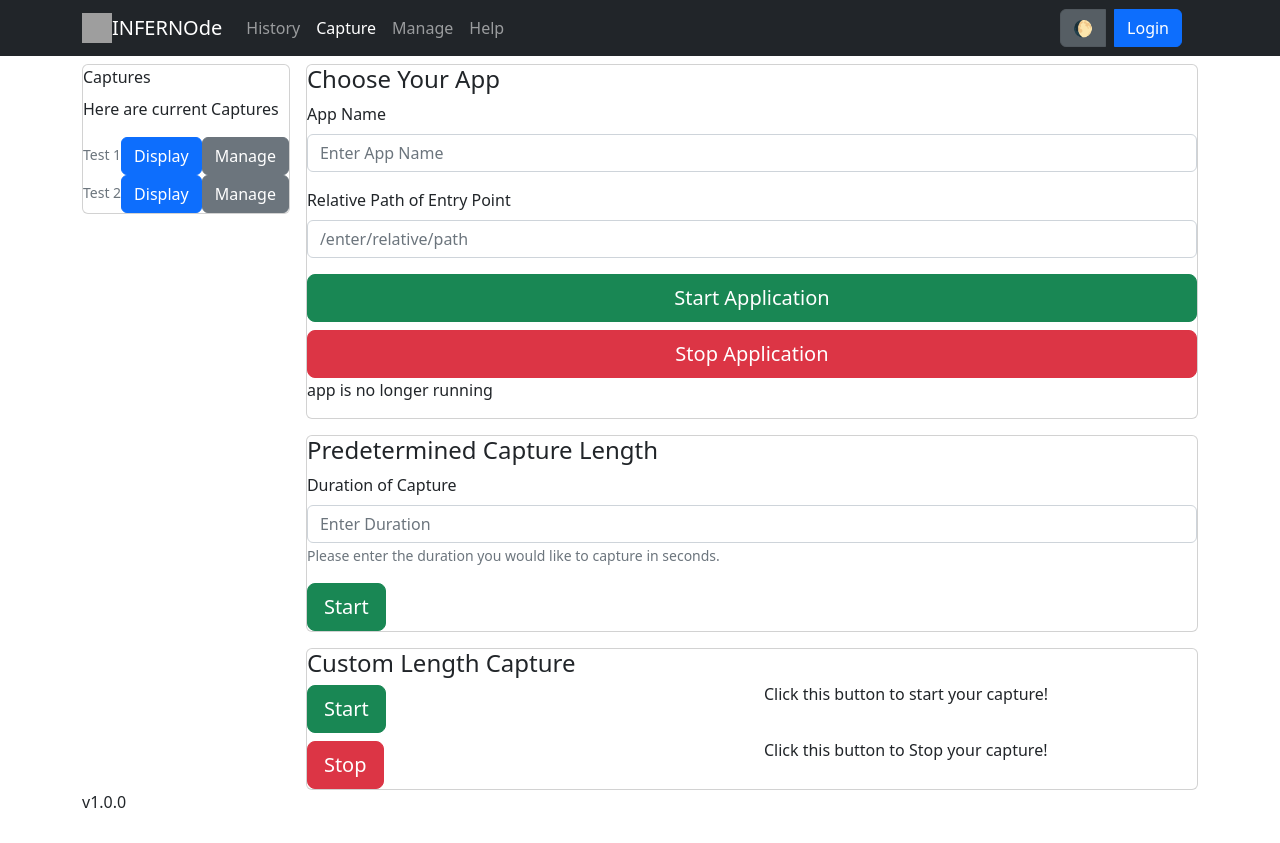
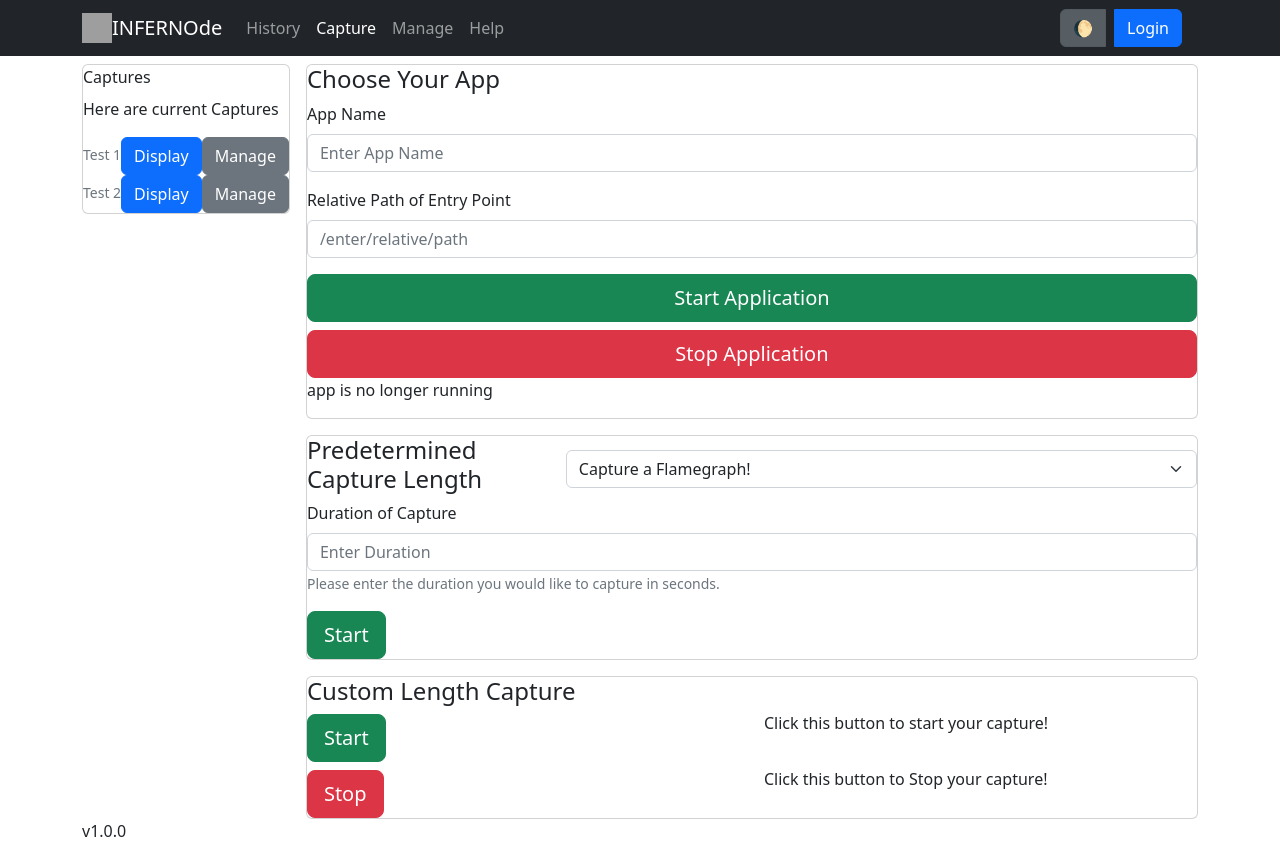
Before and after one commit to oslabs-beta/infernode, a React app: page /capture in a window 1280 px wide. Before the commit the page ends 814 px from the top, so only its background shows below. Built offline with nearby package versions, Linux system fonts and the light colour scheme; no server answers; grey boxes are pictures that could not be loaded.

Commit message:
add icegraph option in Capture Page

```diff
--- a/src/public/infernode/store/appSlice.ts
+++ b/src/public/infernode/store/appSlice.ts
@@ -18,6 +18,8 @@ interface StartAppPayloadType {
 interface StartCapturePayloadType {
   pid: number | null,
   duration: number | null,
+  appName: string | null,
+  graphType: string;
 }
 
 const checkIsAppRunning = createAsyncThunk(
@@ -85,8 +87,9 @@ const stopApp = createAsyncThunk(
 const startCapture = createAsyncThunk(
   'api/startCapture',
   async (args: StartCapturePayloadType) => {
+    const endpoint = `/api/dTrace/${args.graphType}`;
     console.log('start capture callback', args, ' is args');
-    await fetch('/api/dTrace/flamegraph', {
+    await fetch(endpoint, {
       method: 'POST',
       headers: {
         'Content-Type': 'application/json',
@@ -94,6 +97,7 @@ const startCapture = createAsyncThunk(
       body: JSON.stringify({
         duration: args.duration,
         pid: args.pid,
+        appName: args.appName,
       }),
     }).then((res) => res.json());
     console.log('finished start capture callback');
--- a/src/public/infernode/views/Capture/CapturePage.tsx
+++ b/src/public/infernode/views/Capture/CapturePage.tsx
@@ -114,7 +114,13 @@ export default function CapturePage(): JSX.Element {
             <AppStatusCircle />
           </Card>
           <Card>
-            <h4>Predetermined Capture Length</h4>
+            <Stack direction="horizontal" gap={3}>
+              <h4>Predetermined Capture Length</h4>
+              <Form.Select aria-label="Default select example" id="graphtype">
+                <option value="flamegraph">Capture a Flamegraph!</option>
+                <option value="icicle">Capture an Icegraph!</option>
+              </Form.Select>
+            </Stack>
             <Col>
               <Form.Group className="mb-3" controlId="AppDuration">
                 <Form.Label>Duration of Capture</Form.Label>
@@ -132,12 +138,16 @@ export default function CapturePage(): JSX.Element {
                   // grab duration
                   console.log('click the start capture button');
                   const durationElement = document.getElementById('duration') as HTMLInputElement;
+                  const graphTypeElement = document.getElementById('graphtype') as HTMLInputElement;
                   if (durationElement) {
                     const durationString: string = durationElement.value;
                     const duration = Number(durationString);
+                    const graphType: string = graphTypeElement.value;
                     console.log(duration);
                     console.log('pid is', pid);
-                    const func = () => dispatch(startCapture({ pid, duration }));
+                    const func = () => dispatch(startCapture({
+                      pid, duration, appName, graphType,
+                    }));
                     func()
                       .catch((err) => {
                         console.log('Error in Start Capture onclick event: ', err);
```
